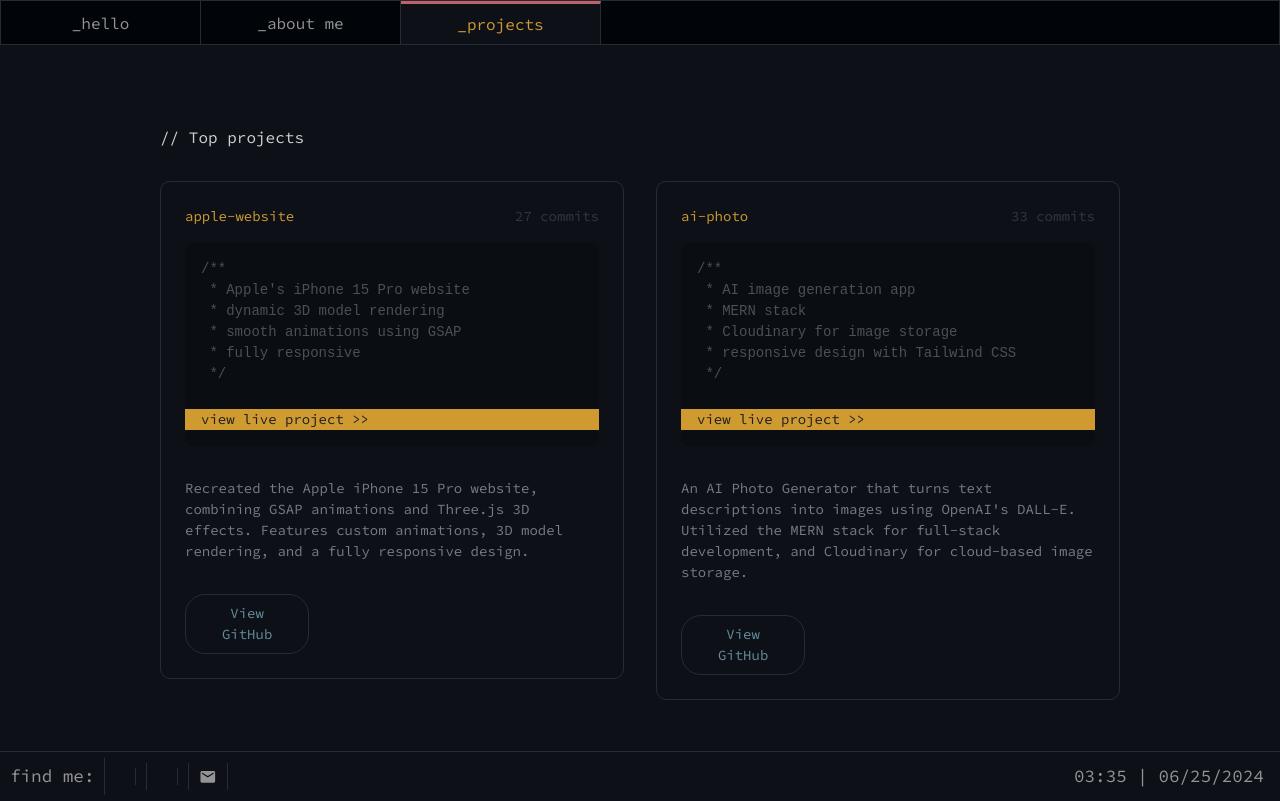
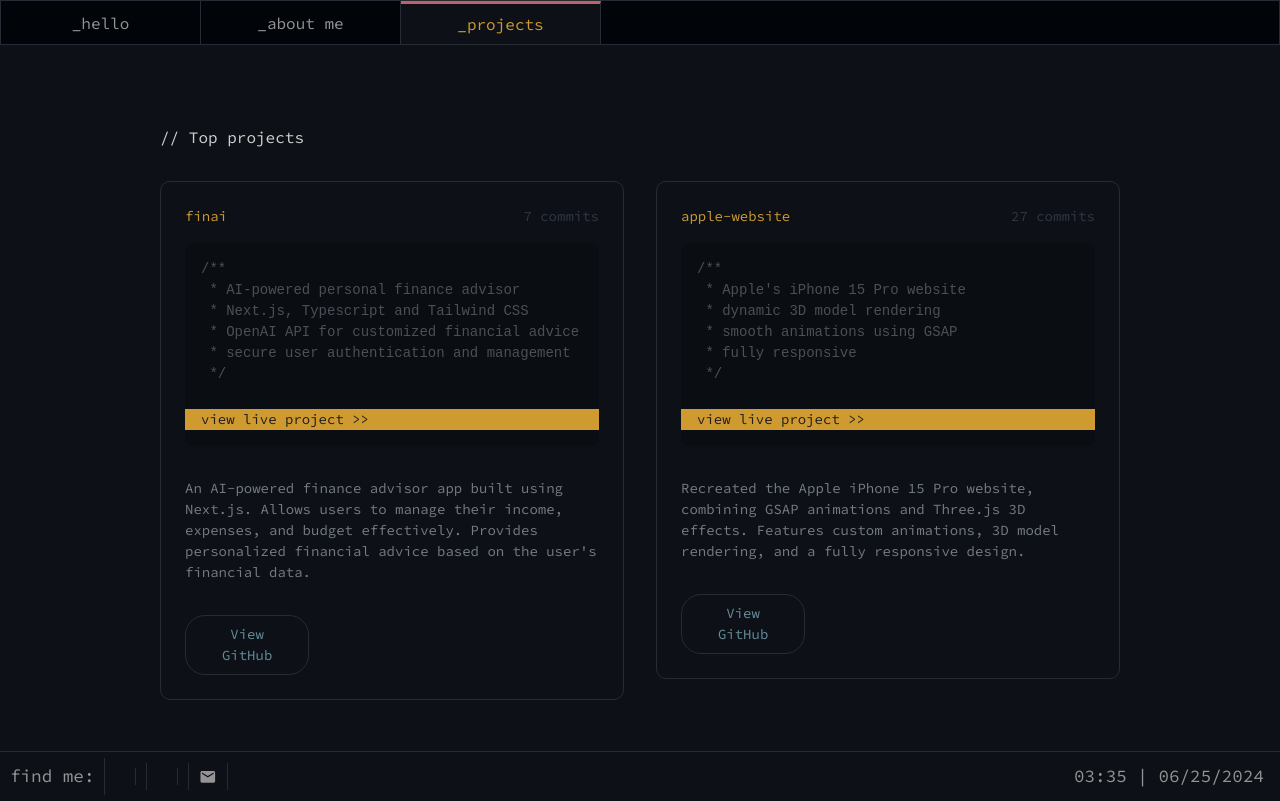
Before and after one commit to jung-eugene/portfolio, a Next.js app: page /project in a window 1280 px wide. Built offline with nearby package versions, Linux system fonts and the light colour scheme; some icons are missing.

Commit message:
update project section with new project

```diff
--- a/pages/project.jsx
+++ b/pages/project.jsx
@@ -3,6 +3,19 @@ import HelmetMetaData from "../components/HelmetMetaData";
 import { motion } from "framer-motion";
 
 const projects = [
+  {
+    title: "finai",
+    codeBlockContent: [
+      "AI-powered personal finance advisor",
+      "Next.js, Typescript and Tailwind CSS",
+      "OpenAI API for customized financial advice",
+      "secure user authentication and management",
+    ],
+    description:
+      "An AI-powered finance advisor app built using Next.js. Allows users to manage their income, expenses, and budget effectively. Provides personalized financial advice based on the user's financial data.",
+    commits: "7 commits",
+    liveProjectLink: "https://github.com/jung-eugene/finai",
+  },
   {
     title: "apple-website",
     codeBlockContent: [
@@ -16,19 +29,7 @@ const projects = [
     commits: "27 commits",
     liveProjectLink: "https://3d-iphone15.vercel.app/",
   },
-  {
-    title: "ai-photo",
-    codeBlockContent: [
-      "AI image generation app",
-      "MERN stack",
-      "Cloudinary for image storage",
-      "responsive design with Tailwind CSS",
-    ],
-    description:
-      "An AI Photo Generator that turns text descriptions into images using OpenAI's DALL-E. Utilized the MERN stack for full-stack development, and Cloudinary for cloud-based image storage.",
-    commits: "33 commits",
-    liveProjectLink: "https://github.com/jung-eugene/ai-photo",
-  },
+
   {
     title: "bostonhacks-medimind",
     codeBlockContent: [
```
Also changed, not shown: 1 other file (tests, documents, lock files or other folders).
